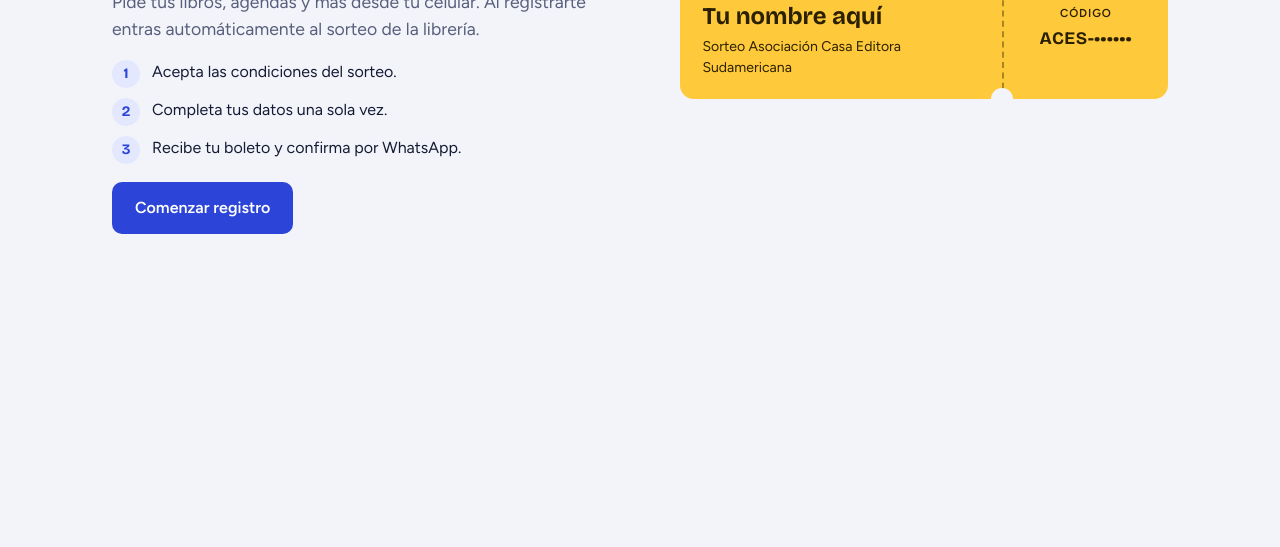
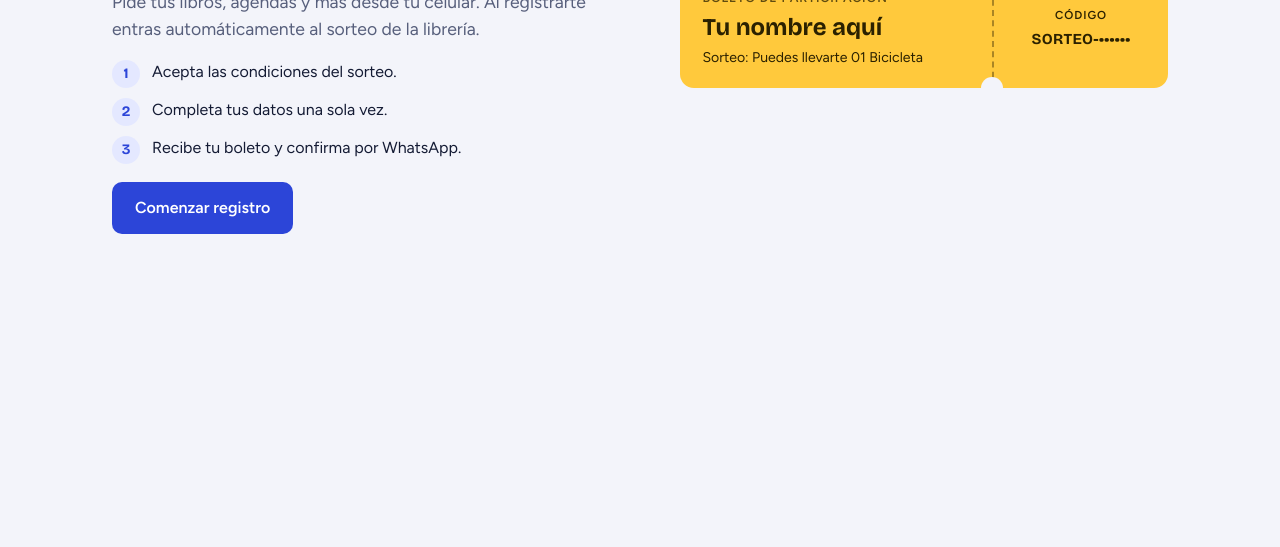
Before and after one commit to habitos-faciles/aces, a plain HTML site: page index.html in a window 1280 px wide. Shown: the part 253-800 px from the top of the page. Drawn offline with nearby package versions, Linux system fonts and the light colour scheme.

Commit message:
Add files via upload

```diff
--- a/index.html
+++ b/index.html
@@ -4,7 +4,7 @@
 <meta charset="utf-8">
 <meta name="viewport" content="width=device-width, initial-scale=1, viewport-fit=cover">
 <meta name="theme-color" content="#2C45D8">
-<title>Asociación Casa Editora Sudamericana</title>
+<title>Puedes llevarte 01 Bicicleta</title>
 <link rel="preconnect" href="https://fonts.googleapis.com">
 <link rel="preconnect" href="https://fonts.gstatic.com" crossorigin>
 <link rel="stylesheet" href="https://fonts.googleapis.com/css2?family=Bricolage+Grotesque:opsz,wght@12..96,600;12..96,700&family=Figtree:wght@400;500;600&display=swap">
@@ -108,15 +108,15 @@ button:focus-visible,a:focus-visible,input:focus-visible,select:focus-visible,te
 @media (max-width:760px){.hero{grid-template-columns:minmax(0,1fr);gap:24px}}
 
 /* Boleto */
-.ticket{--stub:10.4rem;display:grid;grid-template-columns:minmax(0,1fr) var(--stub);background:var(--gold);color:var(--gold-fg);border-radius:14px;position:relative;overflow:hidden}
+.ticket{--stub:11rem;display:grid;grid-template-columns:minmax(0,1fr) var(--stub);background:var(--gold);color:var(--gold-fg);border-radius:14px;position:relative;overflow:hidden}
 .ticket::before,.ticket::after{content:"";position:absolute;right:calc(var(--stub) - 11px);width:22px;height:22px;border-radius:50%;background:var(--bg)}
 .ticket::before{top:-11px}
 .ticket::after{bottom:-11px}
-.ticket-main{padding:20px 22px;display:grid;gap:6px;align-content:center;min-width:0}
+.ticket-main{padding:20px clamp(14px,3vw,22px);display:grid;gap:6px;align-content:center;min-width:0}
 .ticket-main h2{font-size:1.5rem;overflow-wrap:anywhere}
-.ticket-stub{padding:18px 12px;border-left:2px dashed color-mix(in srgb,var(--gold-fg) 40%,transparent);display:grid;gap:4px;align-content:center;justify-items:center;text-align:center}
+.ticket-stub{padding:18px 10px;border-left:2px dashed color-mix(in srgb,var(--gold-fg) 40%,transparent);display:grid;gap:4px;align-content:center;justify-items:center;text-align:center}
 .ticket-stub span{font-size:.72rem;font-weight:600;letter-spacing:.08em;text-transform:uppercase}
-.ticket-stub strong{font-family:var(--font-display);font-size:1.1rem;letter-spacing:.03em;font-variant-numeric:tabular-nums;white-space:nowrap}
+.ticket-stub strong{font-family:var(--font-display);font-size:.95rem;letter-spacing:.02em;font-variant-numeric:tabular-nums;white-space:nowrap}
 .ticket .eyebrow{color:color-mix(in srgb,var(--gold-fg) 75%,transparent)}
 
 /* Tarjetas y formularios */
@@ -200,7 +200,7 @@ dialog::backdrop{background:rgba(10,14,35,.6)}
 
 <div class="shell">
   <header class="topbar">
-    <div class="brand"><i aria-hidden="true"></i><span>Asociación Casa Editora Sudamericana</span></div>
+    <div class="brand"><i aria-hidden="true"></i><span>Puedes llevarte 01 Bicicleta</span></div>
     <ol class="steps" id="pasos" aria-label="Progreso del registro" hidden style="min-width:min(22rem,100%)">
       <li id="p1"><span class="bar"></span>1 · Condiciones</li>
       <li id="p2"><span class="bar"></span>2 · Tus datos</li>
@@ -234,9 +234,9 @@ dialog::backdrop{background:rgba(10,14,35,.6)}
       <div class="ticket-main">
         <p class="eyebrow">Boleto de participación</p>
         <h2>Tu nombre aquí</h2>
-        <p class="small">Sorteo Asociación Casa Editora Sudamericana</p>
+        <p class="small">Sorteo: Puedes llevarte 01 Bicicleta</p>
       </div>
-      <div class="ticket-stub"><span>Código</span><strong>ACES-••••••</strong></div>
+      <div class="ticket-stub"><span>Código</span><strong>SORTEO-••••••</strong></div>
     </div>
   </main>
 
@@ -347,7 +347,7 @@ dialog::backdrop{background:rgba(10,14,35,.6)}
         <p class="eyebrow">Boleto de participación</p>
         <h2 id="tk-nombre"></h2>
         <p class="small" id="tk-doc"></p>
-        <p class="small">Sorteo Asociación Casa Editora Sudamericana</p>
+        <p class="small">Sorteo: Puedes llevarte 01 Bicicleta</p>
       </div>
       <div class="ticket-stub"><span>Código</span><strong id="tk-codigo"></strong></div>
     </div>
@@ -439,10 +439,11 @@ dialog::backdrop{background:rgba(10,14,35,.6)}
 
   /* ===== Configuración ===== */
   var CONFIG = {
-    negocio: "Asociación Casa Editora Sudamericana",
+    negocio: "Puedes llevarte 01 Bicicleta",
     direccionTienda: "Av. Bernardo Balaguer Km. 0, Mza. A, Lote 7, Cnd. Betania (frente a la UPEU), Lima - Lima - Lurigancho",
     whatsapp: "51986654996",   // código de país + número, sin + ni espacios
     urlServidor: "https://script.google.com/macros/s/AKfycbzfGsLsfePaFFvdZCDzoIex2aVN0oWPXbFc92pkCiIT1TcjgUAeO6ogDpa0Pkxg8rwEtQ/exec",   // aplicación web de Google (correo y hoja de datos)
+    prefijoCodigo: "SORTEO-",
     moneda: "S/"
   };
   var VERSION_CONDICIONES = "2026-10";
@@ -482,7 +483,7 @@ dialog::backdrop{background:rgba(10,14,35,.6)}
     "La Libertad", "Lambayeque", "Lima", "Loreto", "Madre de Dios", "Moquegua", "Pasco", "Piura", "Puno", "San Martín", "Tacna", "Tumbes", "Ucayali"];
 
   var CONDICIONES = [
-    ["Participación", "Al completar tu registro participas en el sorteo de " + CONFIG.negocio + ". Se cuenta una participación por persona, según su número de documento."],
+    ["Participación", "Al completar tu registro participas en el sorteo «" + CONFIG.negocio + "». Se cuenta una participación por persona, según su número de documento."],
     ["Premio y fecha", "El premio, la fecha del sorteo y la forma de entrega se comunicarán por WhatsApp y en la tienda."],
     ["Datos reales", "Debes escribir datos verdaderos. Si no es posible contactarte, la participación puede anularse."],
     ["Tus datos personales", "Usaremos tus datos para el sorteo, para atender tus pedidos y para contactarte. Puedes pedir que los corrijamos o los eliminemos escribiendo al WhatsApp de la librería (Ley N.° 29733)."],
@@ -669,7 +670,7 @@ dialog::backdrop{background:rgba(10,14,35,.6)}
     var union = $("union").value === "OTRO" ? get("unionOtro") : $("union").value;
     return {
       tipo: "registro",
-      id: codigo("ACES-", 6),
+      id: codigo(CONFIG.prefijoCodigo, 6),
       fecha: new Date().toISOString(),
       nombres: get("nombres"), apellidos: get("apellidos"),
       tipoDoc: DOCS[$("tipoDoc").value].label, numDoc: get("numDoc"),
```
